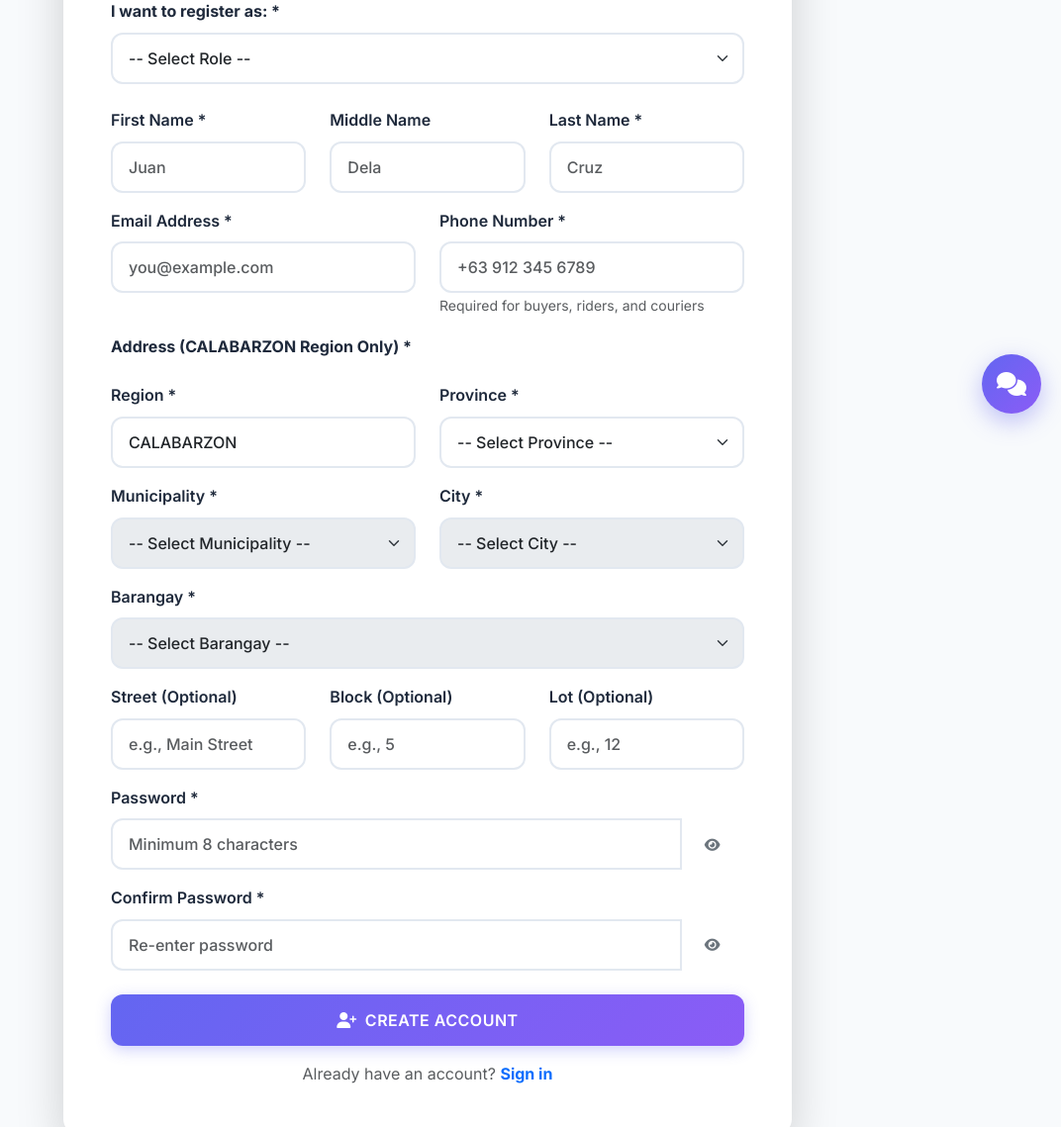
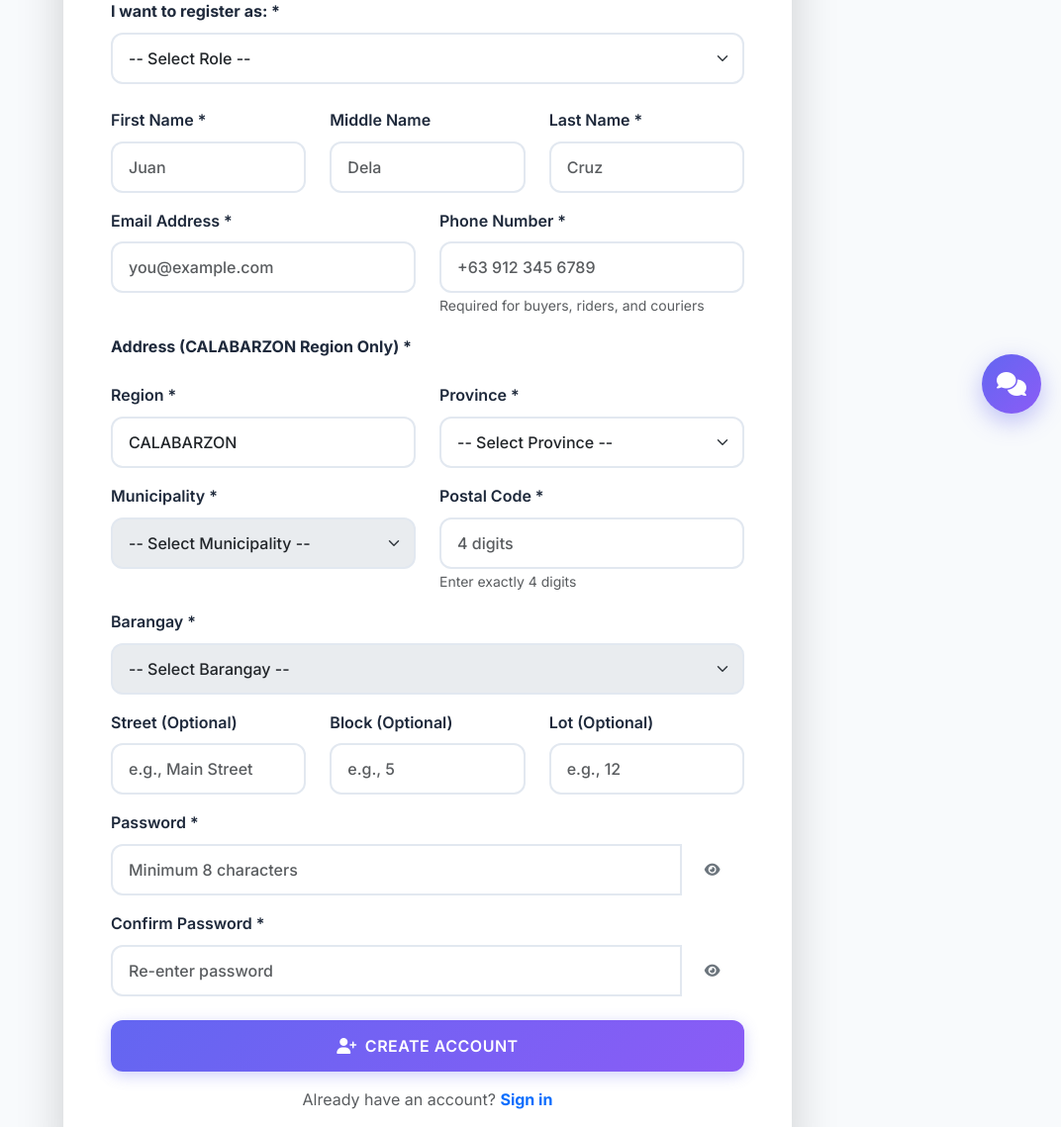
Before and after one commit to Reynaldo-46/epicuremart, a Python web app: template templates/register.html in a window 1280 px wide. Shown: the part 362-1501 px from the top of the page at 99% size, without its empty margins (208-1280 px from the left). Run offline with Jinja, Linux system fonts and the light colour scheme; the template is opened without the code that fills it, so the values that code supplies are empty.

Commit message:
Fix registration: remove City field causing errors, add postal code validation (4 digits)
Co-authored-by: Reynaldo-46 <238583237+Reynaldo-46@users.noreply.github.com>

```diff
--- a/templates/register.html
+++ b/templates/register.html
@@ -133,10 +133,10 @@
                                 </select>
                             </div>
                             <div class="col-md-6 mb-3">
-                                <label class="form-label">City *</label>
-                                <select name="city" class="form-select" id="citySelect" required disabled>
-                                    <option value="">-- Select City --</option>
-                                </select>
+                                <label class="form-label">Postal Code *</label>
+                                <input type="text" name="postal_code" class="form-control" id="postalCodeInput"
+                                       placeholder="4 digits" required pattern="\d{4}" maxlength="4">
+                                <small class="form-text text-muted">Enter exactly 4 digits</small>
                             </div>
                         </div>
 
@@ -235,14 +235,11 @@ function populateProvinces() {
 document.getElementById('provinceSelect').addEventListener('change', function() {
     const province = this.value;
     const municipalitySelect = document.getElementById('municipalitySelect');
-    const citySelect = document.getElementById('citySelect');
     const barangaySelect = document.getElementById('barangaySelect');
 
     // Reset dependent dropdowns
     municipalitySelect.innerHTML = '<option value="">-- Select Municipality --</option>';
-    citySelect.innerHTML = '<option value="">-- Select City --</option>';
     barangaySelect.innerHTML = '<option value="">-- Select Barangay --</option>';
-    citySelect.disabled = true;
     barangaySelect.disabled = true;
 
     if (province && addressData.provinces[province]) {
@@ -262,52 +259,26 @@ document.getElementById('provinceSelect').addEventListener('change', function()
 document.getElementById('municipalitySelect').addEventListener('change', function() {
     const province = document.getElementById('provinceSelect').value;
     const municipality = this.value;
-    const citySelect = document.getElementById('citySelect');
-    const barangaySelect = document.getElementById('barangaySelect');
-
-    // Reset dependent dropdowns
-    citySelect.innerHTML = '<option value="">-- Select City --</option>';
-    barangaySelect.innerHTML = '<option value="">-- Select Barangay --</option>';
-    barangaySelect.disabled = true;
-
-    if (municipality && addressData.provinces[province].municipalities[municipality]) {
-        const municipalityData = addressData.provinces[province].municipalities[municipality];
-
-        // Populate cities
-        if (municipalityData.cities) {
-            municipalityData.cities.forEach(city => {
-                const option = document.createElement('option');
-                option.value = city;
-                option.textContent = city;
-                citySelect.appendChild(option);
-            });
-        }
-        citySelect.disabled = false;
-    } else {
-        citySelect.disabled = true;
-    }
-});
-
-document.getElementById('citySelect').addEventListener('change', function() {
-    const province = document.getElementById('provinceSelect').value;
-    const municipality = document.getElementById('municipalitySelect').value;
     const barangaySelect = document.getElementById('barangaySelect');
 
     // Reset barangay dropdown
     barangaySelect.innerHTML = '<option value="">-- Select Barangay --</option>';
 
     if (municipality && addressData.provinces[province].municipalities[municipality]) {
-        const barangays = addressData.provinces[province].municipalities[municipality].barangays;
+        const municipalityData = addressData.provinces[province].municipalities[municipality];
 
-        if (barangays) {
-            barangays.forEach(barangay => {
+        // Populate barangays directly from municipality
+        if (municipalityData.barangays) {
+            municipalityData.barangays.forEach(barangay => {
                 const option = document.createElement('option');
                 option.value = barangay;
                 option.textContent = barangay;
                 barangaySelect.appendChild(option);
             });
+            barangaySelect.disabled = false;
         }
-        barangaySelect.disabled = false;
+    } else {
+        barangaySelect.disabled = true;
     }
 });
 
```
Also changed, not shown: app.py (+8 -3 lines).
